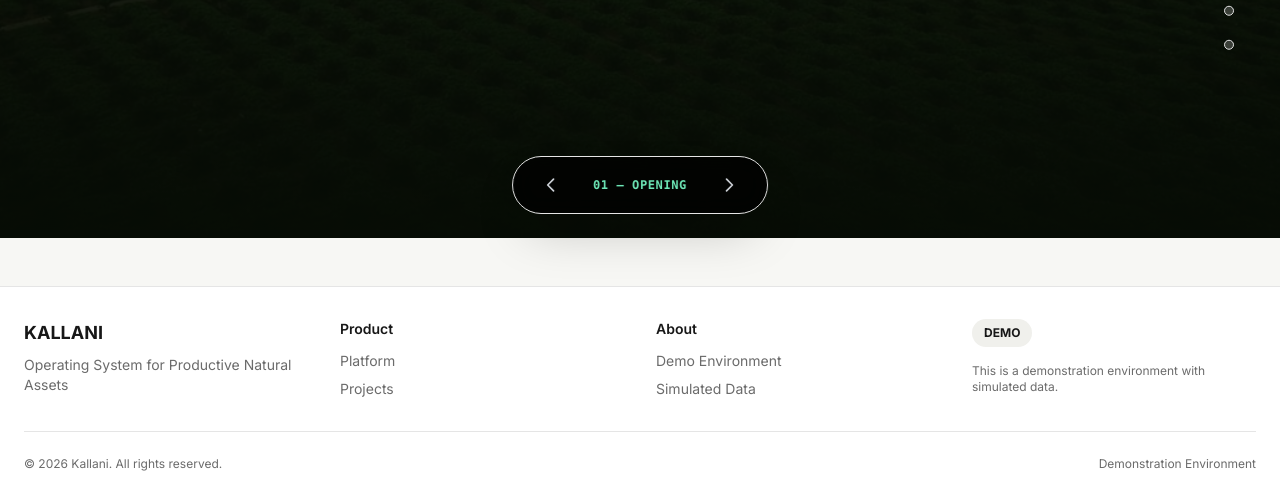
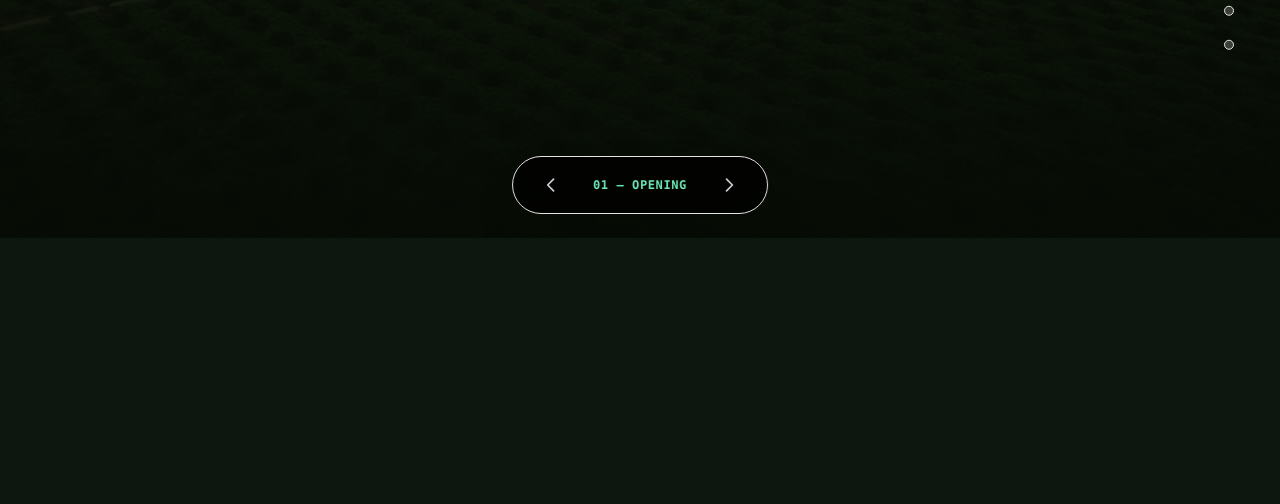
Before and after one commit to Sanjaee/kallani, a Laravel app: page / in a window 1280 px wide. Shown: the part 562-1066 px from the top of the page. After the commit the page ends 793 px from the top, so only its background shows below. Run offline with Laravel 10, Linux system fonts and the light colour scheme; some libraries are stand-ins or nearby versions.

Commit message:
Remove footer and lock body overflow on full-screen presentation page

```diff
--- a/resources/layouts/app.php
+++ b/resources/layouts/app.php
@@ -825,12 +825,12 @@ $basePrefix = (strpos($currentPath, '/kallani/public') === 0) ? '/kallani/public
     <link rel="stylesheet" href="<?php echo $basePrefix; ?>/css/style.css">
     <script defer src="https://cdn.jsdelivr.net/npm/alpinejs@3.x.x/dist/cdn.min.js"></script>
     <script src="https://cdnjs.cloudflare.com/ajax/libs/Chart.js/3.9.1/chart.min.js"></script>
-</head>
-<body class="bg-[#F7F7F4] text-[#171717] font-inter min-h-screen" x-data="{ mobileMenuOpen: false, sidebarOpen: false }">    <?php
-    $cleanCurrentPath = rtrim(str_replace('/kallani/public', '', $currentPath), '/');
-    if ($cleanCurrentPath === '') { $cleanCurrentPath = '/'; }
-    $isHomePage = ($cleanCurrentPath === '/');
-    ?>
+<?php
+$cleanCurrentPath = rtrim(str_replace('/kallani/public', '', $currentPath), '/');
+if ($cleanCurrentPath === '') { $cleanCurrentPath = '/'; }
+$isHomePage = ($cleanCurrentPath === '/');
+?>
+<body class="bg-[#F7F7F4] text-[#171717] font-inter <?php echo $isHomePage ? 'h-screen w-screen overflow-hidden' : 'min-h-screen'; ?>" x-data="{ mobileMenuOpen: false, sidebarOpen: false }">
 
     <!-- Navbar (Hidden during Presentation Scenes 1-11, Revealed on Scene 12) -->
     <nav id="main-navbar" class="bg-white border-b border-[#E5E5E5] fixed top-0 left-0 right-0 z-[100] shadow-sm navbar transition-all duration-700 transform <?php echo $isHomePage ? 'opacity-0 pointer-events-none -translate-y-full' : 'opacity-100 pointer-events-auto translate-y-0'; ?>">
@@ -987,6 +987,7 @@ $basePrefix = (strpos($currentPath, '/kallani/public') === 0) ? '/kallani/public
         <?php echo $content ?? ''; ?>
     </main>
 
+    <?php if (!$isHomePage): ?>
     <!-- Footer -->
     <footer class="bg-white border-t border-[#E5E5E5] py-8 mt-12">
         <div class="max-w-7xl mx-auto px-6">
@@ -1021,6 +1022,7 @@ $basePrefix = (strpos($currentPath, '/kallani/public') === 0) ? '/kallani/public
             </div>
         </div>
     </footer>
+    <?php endif; ?>
 
     <script src="<?php echo $basePrefix; ?>/js/app.js"></script>
 </body>
```
